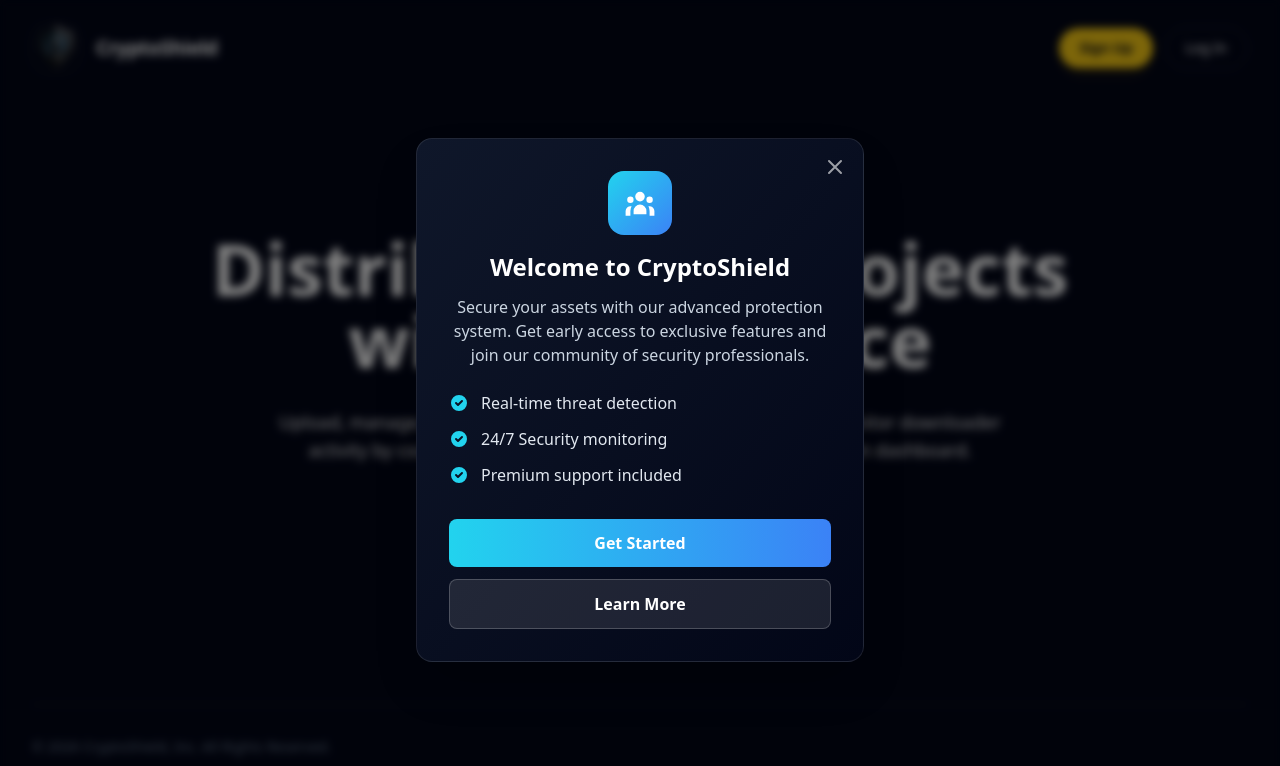
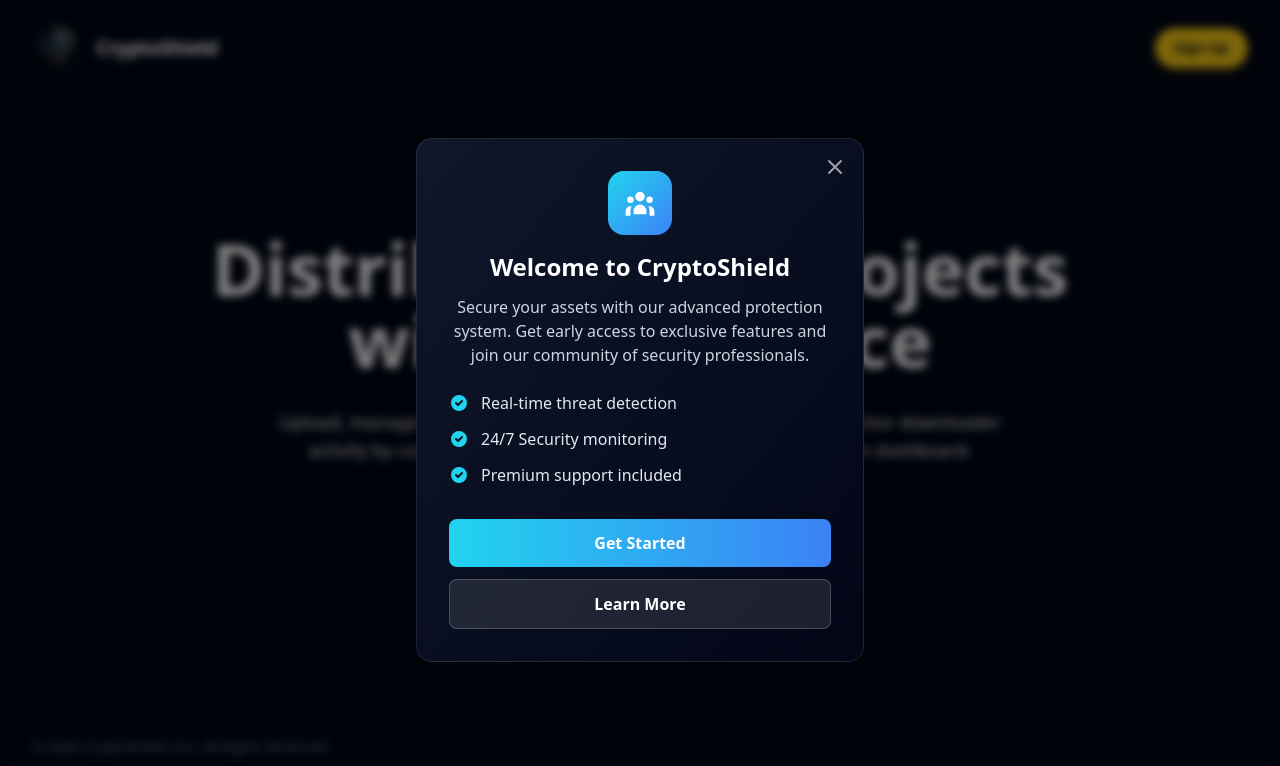
Before and after one commit to alwayswin-1/crypto, a Next.js app: page / in a window 1280 px wide. Shown: the top 766 px of the page. Built offline with nearby package versions, Linux system fonts and the light colour scheme.

Commit message:
login update

```diff
--- a/pages/index.tsx
+++ b/pages/index.tsx
@@ -29,7 +29,6 @@ export default function Home() {
 
           <div className="flex items-center gap-3">
             <Link href="/signup" className="rounded-full bg-yellow-400 px-5 py-2.5 text-sm font-semibold text-slate-950 shadow-lg shadow-yellow-500/10 transition hover:bg-yellow-300">Sign Up</Link>
-            <Link href="/login" className="rounded-full border border-white/15 px-5 py-2.5 text-sm text-white transition hover:bg-white/10">Log In</Link>
           </div>
         </header>
 
@@ -47,9 +46,6 @@ export default function Home() {
               <Link href="/signup" className="inline-flex items-center justify-center rounded-full border-2 border-yellow-400 bg-yellow-400 px-7 py-3 text-sm font-semibold text-slate-950 transition hover:border-cyan-400 hover:bg-cyan-400">
                 Get Started
               </Link>
-              <Link href="/login" className="inline-flex items-center justify-center rounded-full border-2 border-white bg-transparent px-7 py-3 text-sm font-semibold text-white transition hover:bg-white hover:text-slate-950">
-                Already have an account?
-              </Link>
             </div>
           </div>
         </section>
```
